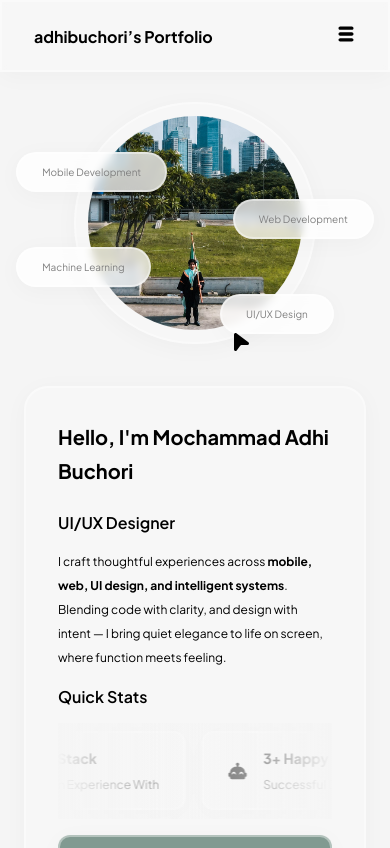
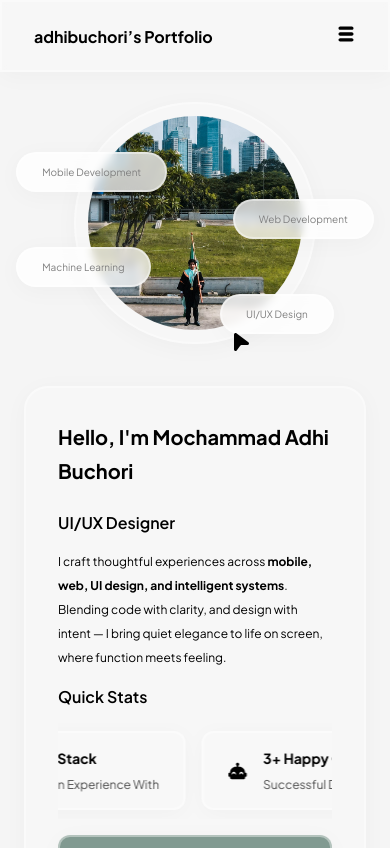
Before and after one commit to adhibuchori/adhibuchori-portfolio, a React (Vite) app: page / in a window 390 px wide. Shown: the top 848 px of the page. Built offline with nearby package versions, Linux system fonts and the light colour scheme.

Commit message:
style: remove slider gradient on mobile display

```diff
--- a/src/sections/Home/Home.css
+++ b/src/sections/Home/Home.css
@@ -356,6 +356,10 @@
   .home-button-text {
     font-size: 14px;
   }
+  .home-stats-slider::before,
+  .home-stats-slider::after {
+    display: none;
+  }
 }
 
 /* Tablet Mini */
--- a/src/sections/Testimonials/Testimonials.css
+++ b/src/sections/Testimonials/Testimonials.css
@@ -199,6 +199,10 @@
   .testimonial-text {
     font-size: 12px;
   }
+  .testimonials-slider::before,
+  .testimonials-slider::after {
+    display: none;
+  }
 }
 
 /* Tablet */
```
